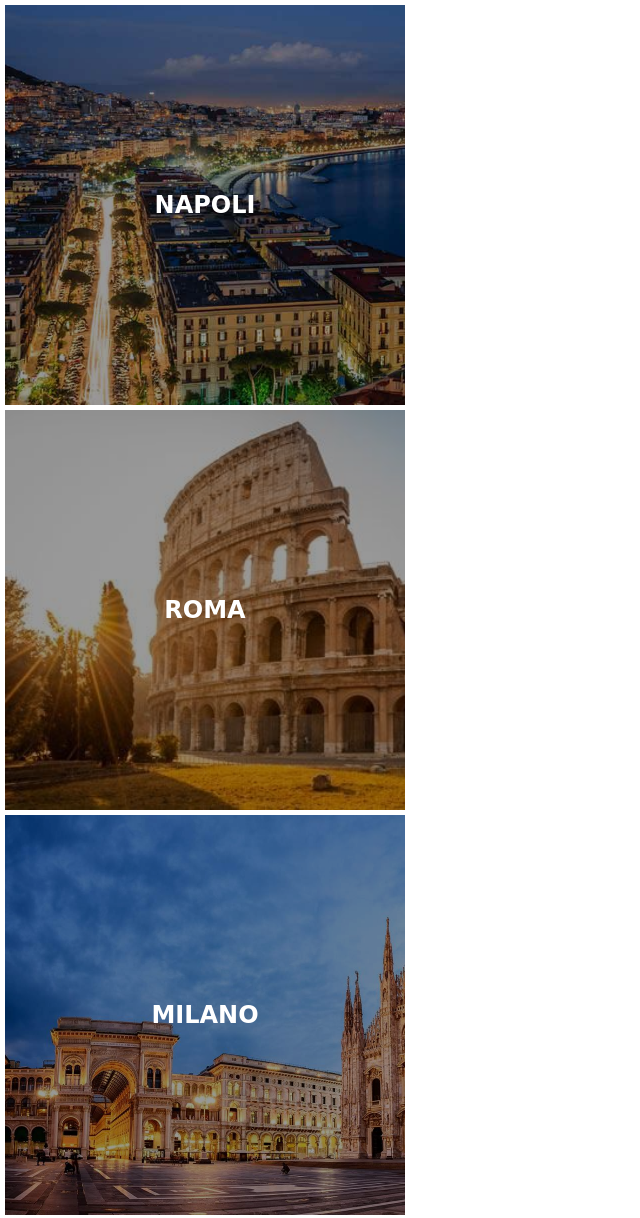
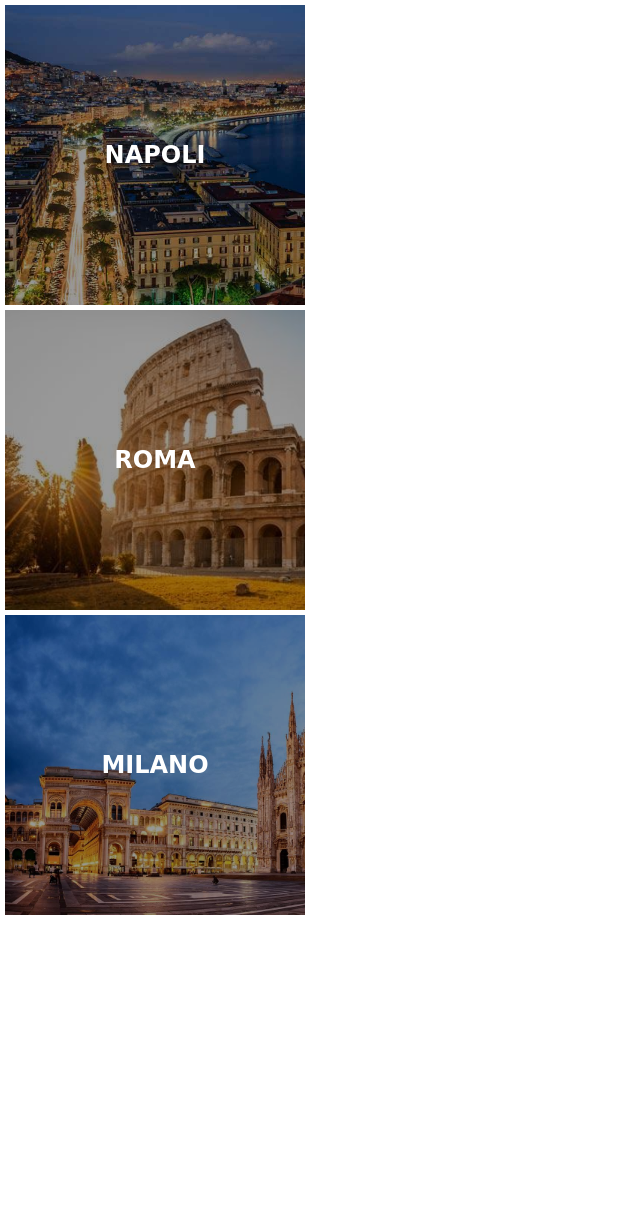
Before and after one commit to alicemarias/htmlcss-airbnb, a plain HTML site: page index.html in a window 1280 px wide. Shown: the whole page, without its empty margins (0-640 px from the left). After the commit the page ends 920 px from the top, so only its background shows below. Drawn offline with Linux system fonts and the light colour scheme.

Commit message:
cambio dimensioni immagini

```diff
--- a/css/style.css
+++ b/css/style.css
@@ -8,8 +8,8 @@
 /* inizio container napoli */
 .container-napoli {
   background-image: url(../img/napoli.jpg);
-  width: 400px;
-  height: 400px;
+  width: 300px;
+  height: 300px;
   background-size: cover;
   position: relative;
   margin: 5px;
@@ -36,8 +36,8 @@
 /* inizio container minalno */
 .container-milano {
   background-image: url(../img/milano.jpg);
-  width: 400px;
-  height: 400px;
+  width: 300px;
+  height: 300px;
   background-size: cover;
   position: relative;
   margin: 5px;
@@ -64,8 +64,8 @@
 /* inizio container roma */
 .container-roma {
   background-image: url(../img/roma.jpg);
-  width: 400px;
-  height: 400px;
+  width: 300px;
+  height: 300px;
   background-size: cover;
   position: relative;
   margin: 5px;
```
